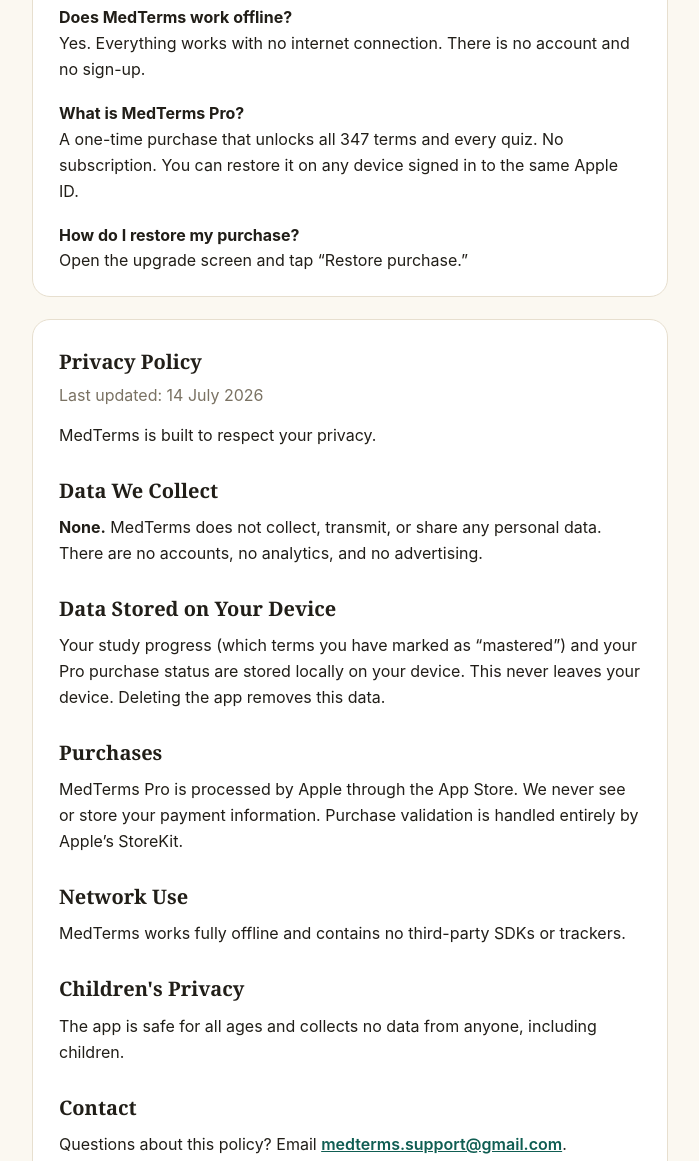
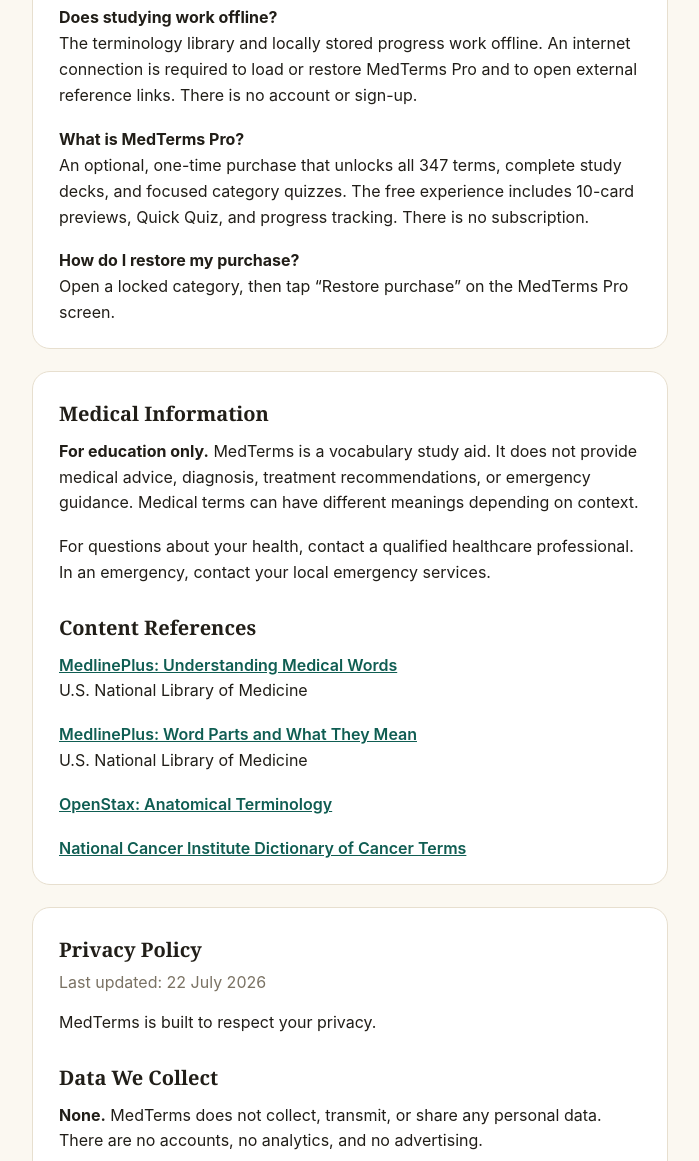
Before and after one commit to chengai1106/medterms-site, a plain HTML site: page index.html in a window 1280 px wide. Shown: the part 526-1687 px from the top of the page, without its empty margins (290-989 px from the left). Drawn offline with Linux system fonts and the light colour scheme.

Commit message:
Update support, privacy, and medical references

```diff
--- a/index.html
+++ b/index.html
@@ -39,25 +39,36 @@
     <p>Questions, feedback, or a bug to report? We're happy to help — usually within a couple of days.</p>
     <p><a class="contact" href="mailto:medterms.support@gmail.com">Email support</a></p>
     <h2>Frequently asked</h2>
-    <p><strong>Does MedTerms work offline?</strong><br>Yes. Everything works with no internet connection. There is no account and no sign-up.</p>
-    <p><strong>What is MedTerms Pro?</strong><br>A one-time purchase that unlocks all 347 terms and every quiz. No subscription. You can restore it on any device signed in to the same Apple ID.</p>
-    <p><strong>How do I restore my purchase?</strong><br>Open the upgrade screen and tap “Restore purchase.”</p>
+    <p><strong>Does studying work offline?</strong><br>The terminology library and locally stored progress work offline. An internet connection is required to load or restore MedTerms Pro and to open external reference links. There is no account or sign-up.</p>
+    <p><strong>What is MedTerms Pro?</strong><br>An optional, one-time purchase that unlocks all 347 terms, complete study decks, and focused category quizzes. The free experience includes 10-card previews, Quick Quiz, and progress tracking. There is no subscription.</p>
+    <p><strong>How do I restore my purchase?</strong><br>Open a locked category, then tap “Restore purchase” on the MedTerms Pro screen.</p>
+  </div>
+
+  <div class="card">
+    <h2>Medical Information</h2>
+    <p><strong>For education only.</strong> MedTerms is a vocabulary study aid. It does not provide medical advice, diagnosis, treatment recommendations, or emergency guidance. Medical terms can have different meanings depending on context.</p>
+    <p>For questions about your health, contact a qualified healthcare professional. In an emergency, contact your local emergency services.</p>
+    <h2>Content References</h2>
+    <p><a href="https://medlineplus.gov/medwords/medicalwords.html">MedlinePlus: Understanding Medical Words</a><br>U.S. National Library of Medicine</p>
+    <p><a href="https://medlineplus.gov/appendixa.html">MedlinePlus: Word Parts and What They Mean</a><br>U.S. National Library of Medicine</p>
+    <p><a href="https://openstax.org/books/anatomy-and-physiology/pages/1-6-anatomical-terminology">OpenStax: Anatomical Terminology</a></p>
+    <p><a href="https://www.cancer.gov/publications/dictionaries/cancer-terms">National Cancer Institute Dictionary of Cancer Terms</a></p>
   </div>
 
   <div class="card">
     <h2>Privacy Policy</h2>
-    <p class="tag" style="margin-bottom:14px;">Last updated: 14 July 2026</p>
+    <p class="tag" style="margin-bottom:14px;">Last updated: 22 July 2026</p>
     <p>MedTerms is built to respect your privacy.</p>
     <h2>Data We Collect</h2>
     <p><strong>None.</strong> MedTerms does not collect, transmit, or share any personal data. There are no accounts, no analytics, and no advertising.</p>
     <h2>Data Stored on Your Device</h2>
-    <p>Your study progress (which terms you have marked as “mastered”) and your Pro purchase status are stored locally on your device. This never leaves your device. Deleting the app removes this data.</p>
+    <p>Your study progress (which terms you have marked as “mastered”) is stored locally on your device. It is not accessible to the developer. Deleting the app removes this local progress.</p>
     <h2>Purchases</h2>
     <p>MedTerms Pro is processed by Apple through the App Store. We never see or store your payment information. Purchase validation is handled entirely by Apple’s StoreKit.</p>
     <h2>Network Use</h2>
-    <p>MedTerms works fully offline and contains no third-party SDKs or trackers.</p>
+    <p>The terminology library and progress work offline. If you choose a citation link, your device opens the referenced website in your browser; that website's privacy policy applies. Purchases and restorations are processed by Apple through StoreKit. MedTerms contains no advertising or analytics SDKs.</p>
     <h2>Children's Privacy</h2>
-    <p>The app is safe for all ages and collects no data from anyone, including children.</p>
+    <p>MedTerms does not knowingly collect personal data from children or adults. Age suitability is shown in the app's App Store listing.</p>
     <h2>Contact</h2>
     <p>Questions about this policy? Email <a href="mailto:medterms.support@gmail.com">medterms.support@gmail.com</a>.</p>
   </div>
```
